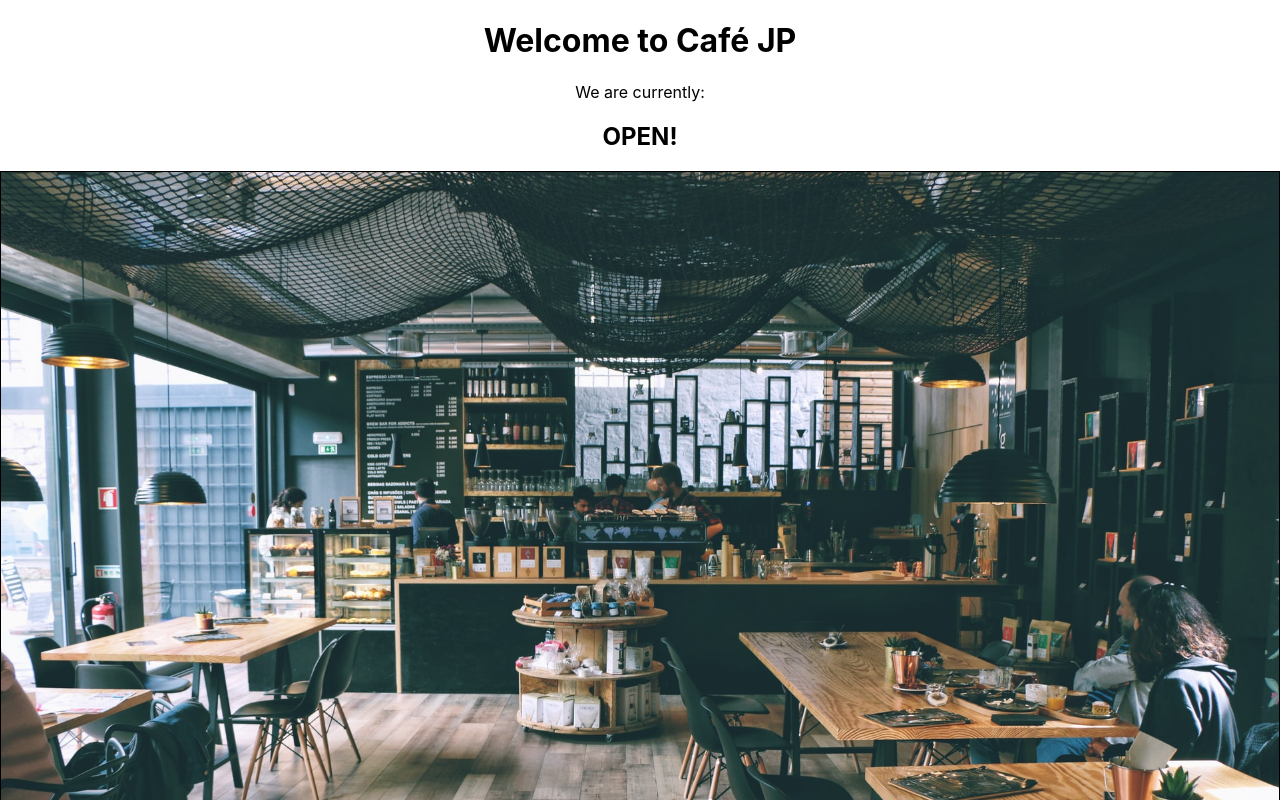
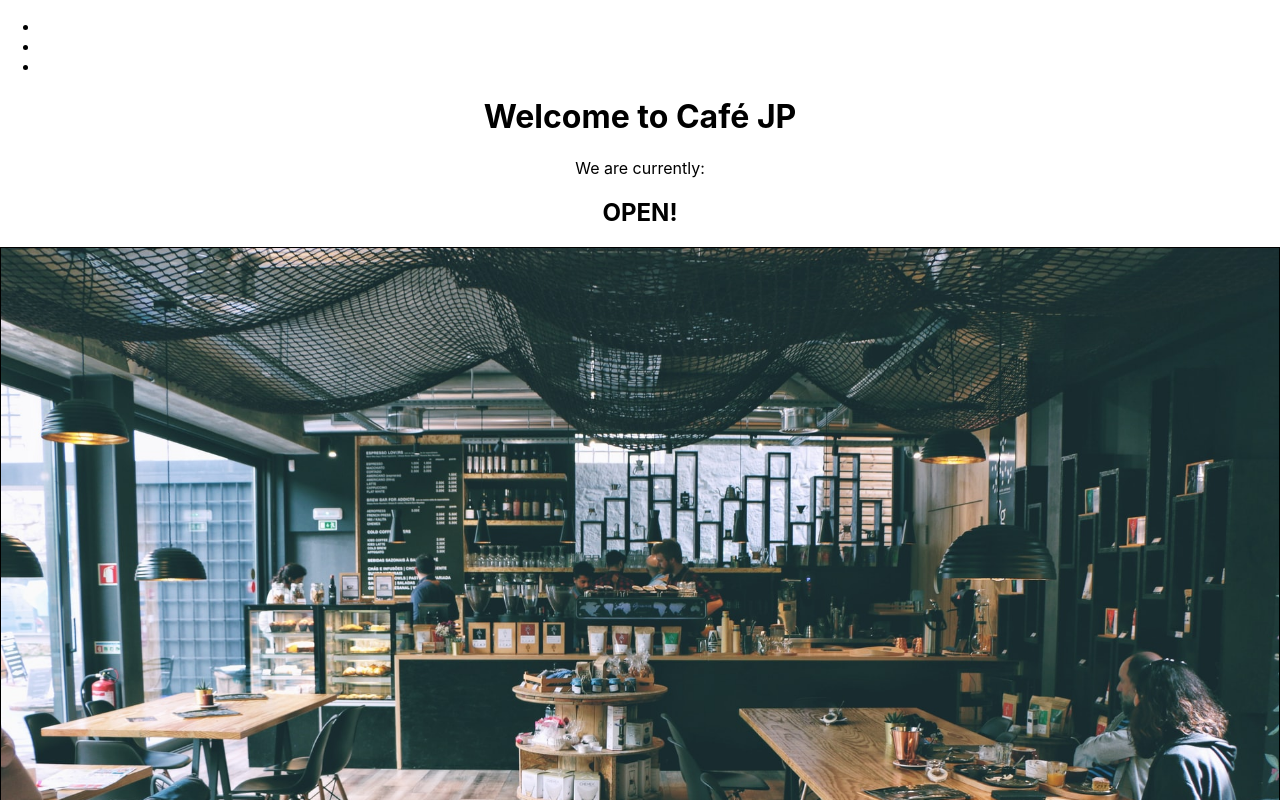
Before and after one commit to PocketThi3f/cafe-jp, a React (Create React App) app: page / in a window 1280 px wide. Shown: the top 800 px of the page. Built offline with nearby package versions, Linux system fonts and the light colour scheme.

Commit message:
added temp nav items to header file

```diff
--- a/src/containers/Header/Header.js
+++ b/src/containers/Header/Header.js
@@ -4,6 +4,13 @@ export default class Header extends Component {
     render() {
         return (
             <div>
+                <div>
+                    <ul>
+                        <li></li>
+                        <li></li>
+                        <li></li>
+                    </ul>
+                </div>
                 <h1>Welcome to Café JP</h1>
                 <p>We are currently:</p>
                 <h2>OPEN!</h2>
```
